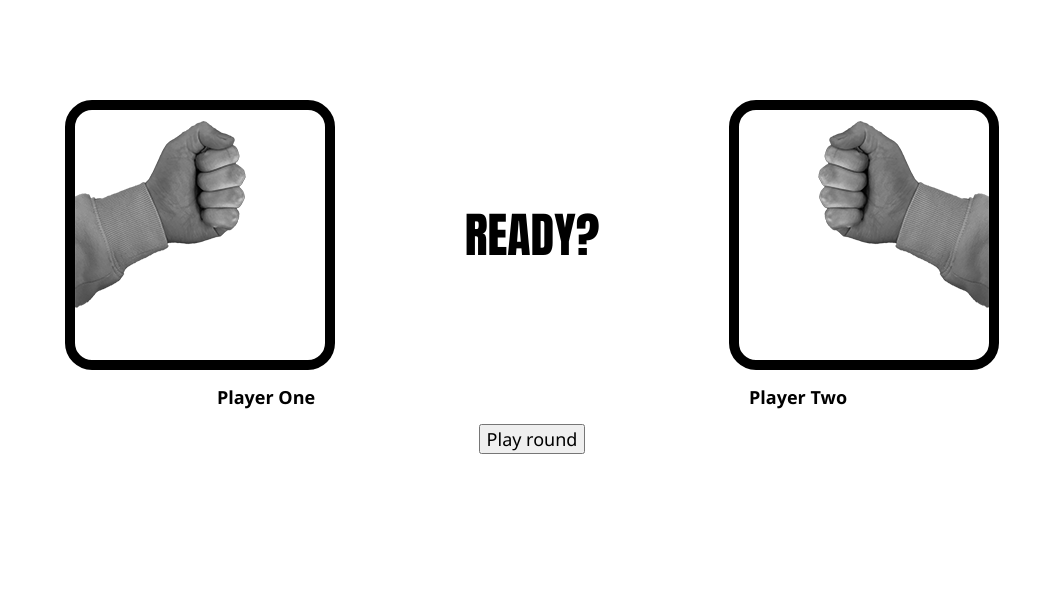
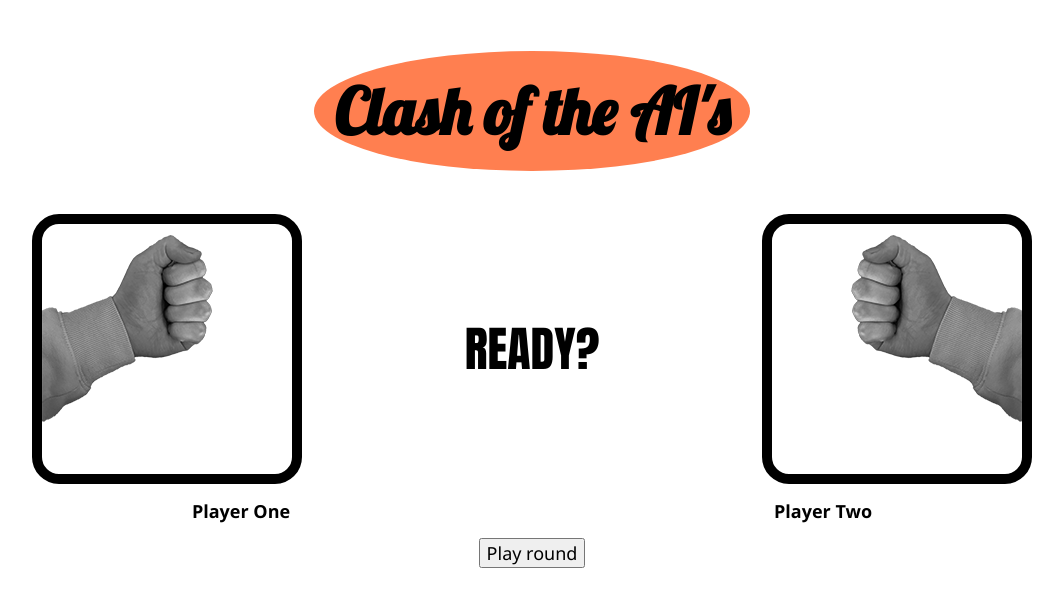
Before and after one commit to mats363/rockpaperscissors, a plain HTML site: page index.html in a window 1280 px wide. Shown: the whole page, without its empty margins (108-1171 px from the left). Drawn offline with nearby package versions, Linux system fonts and the light colour scheme.

Commit message:
final fixes

```diff
--- a/index.html
+++ b/index.html
@@ -1,16 +1,24 @@
 <!DOCTYPE html>
 <html lang="en">
+
 <head>
     <meta charset="UTF-8">
     <meta http-equiv="X-UA-Compatible" content="IE=edge">
     <meta name="viewport" content="width=device-width, initial-scale=1.0">
     <link rel="stylesheet" href="style.css">
+    <link rel="preconnect" href="https://fonts.googleapis.com">
+    <link rel="preconnect" href="https://fonts.gstatic.com" crossorigin>
+    <link href="https://fonts.googleapis.com/css2?family=Lobster&display=swap" rel="stylesheet">
     <script src="https://cdnjs.cloudflare.com/ajax/libs/gsap/3.9.1/gsap.min.js"></script>
     <script src="script.js" defer></script>
     <title>Document</title>
 </head>
+
 <body>
     <div id="root">
+        <header>
+            <h1>Clash of the AI's</h1>
+        </header>
         <div id="point-container"></div>
         <div id="sprite-container">
             <div id="p1Sprite">
@@ -22,4 +30,5 @@
         <div id="btn-container"></div>
     </div>
 </body>
+
 </html>
--- a/script.js
+++ b/script.js
@@ -5,10 +5,16 @@ let btnContainer = document.getElementById("btn-container");
 let resultContainer = document.createElement("div");
 resultContainer.id = "result-container";
 let showRound = document.getElementById("round");
-showRound.innerText = "READY?";
+let resultHead = document.createElement("h3");
+resultHead.id = "result-head";
 
 let p1Points = document.createElement("h2");
 let p2Points = document.createElement("h2")
+
+window.addEventListener("load", initSite);
+
+function initSite() {
+    showRound.innerText = "READY?";
     p1Points.innerText = "Player One ";
     p2Points.innerText = "Player Two ";
     pointDiv.append(p1Points, p2Points);
@@ -17,10 +23,6 @@ btn.innerText = "Play round";
     btn.addEventListener("click", run);
     root.append(pointDiv, btnContainer);
     btnContainer.append(btn);
-
-let spriteWidth = 1000;
-let spriteSingleWidth = 250;
-
     let p1Sprite = document.getElementById("p1Sprite");
     p1Sprite.style.backgroundPosition = "-750px 0px";
 
@@ -50,8 +52,6 @@ let options = [
     let round = 0;
     let pOne;
     let pTwo;
-let pOneWin = false;
-let pTwoWin = false;
     let pOnePoints = 0;
     let pTwoPoints = 0;
 
@@ -109,8 +109,6 @@ function runGame() {
 
         }
 
-
-
         p1Points.innerText = pOnePoints;
         p2Points.innerText = pTwoPoints;
 
@@ -118,8 +116,8 @@ function runGame() {
         console.log("Player 1 points: " + pOnePoints)
         console.log("Player 2 points: " + pTwoPoints)
 
-
         if (round === 3) {
+            btnContainer.remove(btn);
             let counter = 0;
             let calculate = setInterval(function () {
                 counter++
@@ -140,17 +138,9 @@ function getRandom(max) {
         return Math.floor(Math.random() * max);
     }
 
-let resultHead = document.createElement("h3");
-resultHead.id = "result-head";
 
-resultContainer.addEventListener("click", function () {
 
-    resultContainer.remove()
 
-    pOnePoints = 0;
-    pTwoPoints = 0;
-    round = 0;
-})
 
     resultContainer.append(resultHead);
 
@@ -170,3 +160,15 @@ function pointCount(pOnePoints, pTwoPoints) {
 
 
     }
+
+    resultContainer.addEventListener("click", function () {
+        initSite();
+        resultContainer.remove();
+        resultHead.innerText = " ";
+
+        //pOnePoints = 0;
+       // pTwoPoints = 0;
+        //round = 0;
+    })
+
+}
--- a/style.css
+++ b/style.css
@@ -1,9 +1,33 @@
 #root {
-  top: 20px;
-  margin: 100px;
+  top: 10px;
+  margin: 50px;
+  min-width: 690px;
+
+}
+header {
+
+  position: relative;
+  display: flex;
+  justify-content: center;
+  text-align: center;
+
 
 }
 
+h1 {
+  padding: 20px;
+  position:relative;
+  margin-top: 1px;
+  min-width: 20rem;
+  height: 5rem;
+  font-family: 'Lobster', cursive;
+  font-size: 4rem;
+  background-color: coral;
+  border: 1px;
+  border-radius: 100%;
+
+
+}
 h2 {
   font-family: 'Segoe UI', Tahoma, Geneva, Verdana, sans-serif;
   font-size: large;
```
Lines whose indentation alone changed are shown as unchanged.
